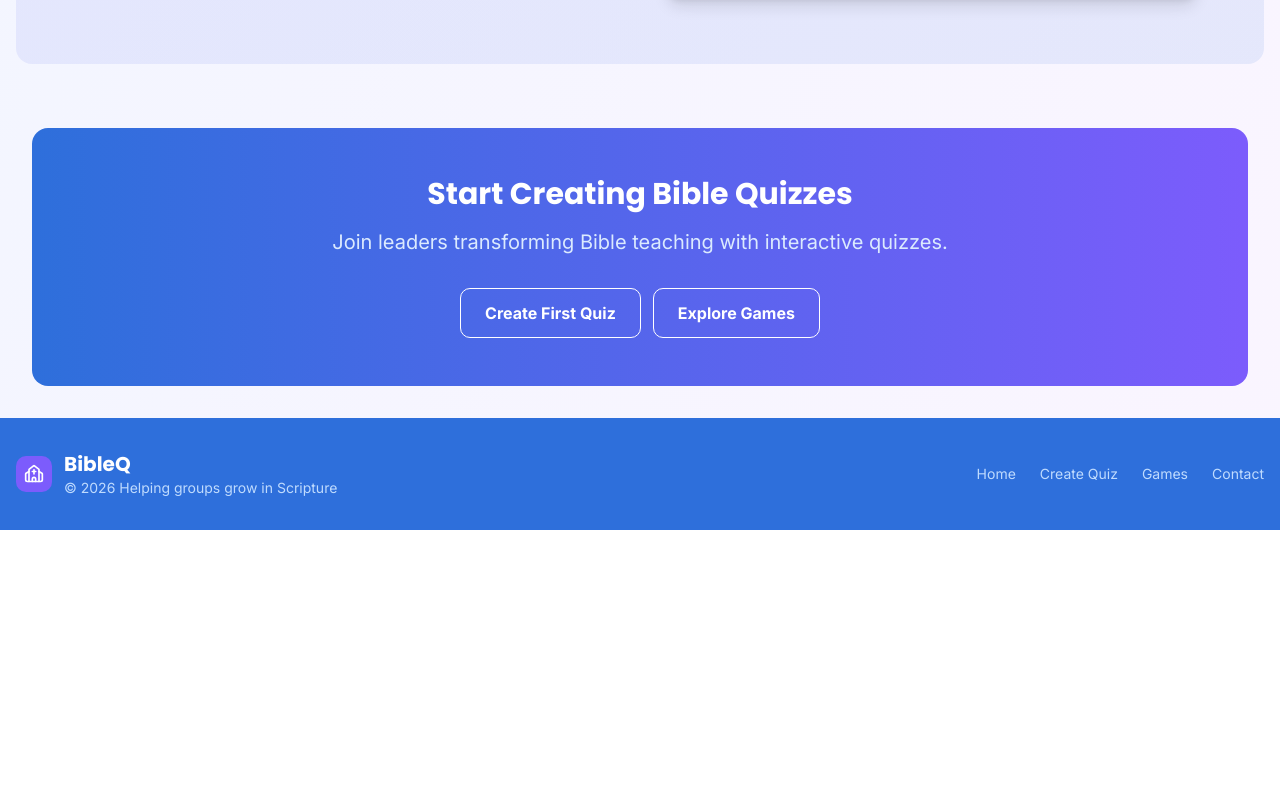
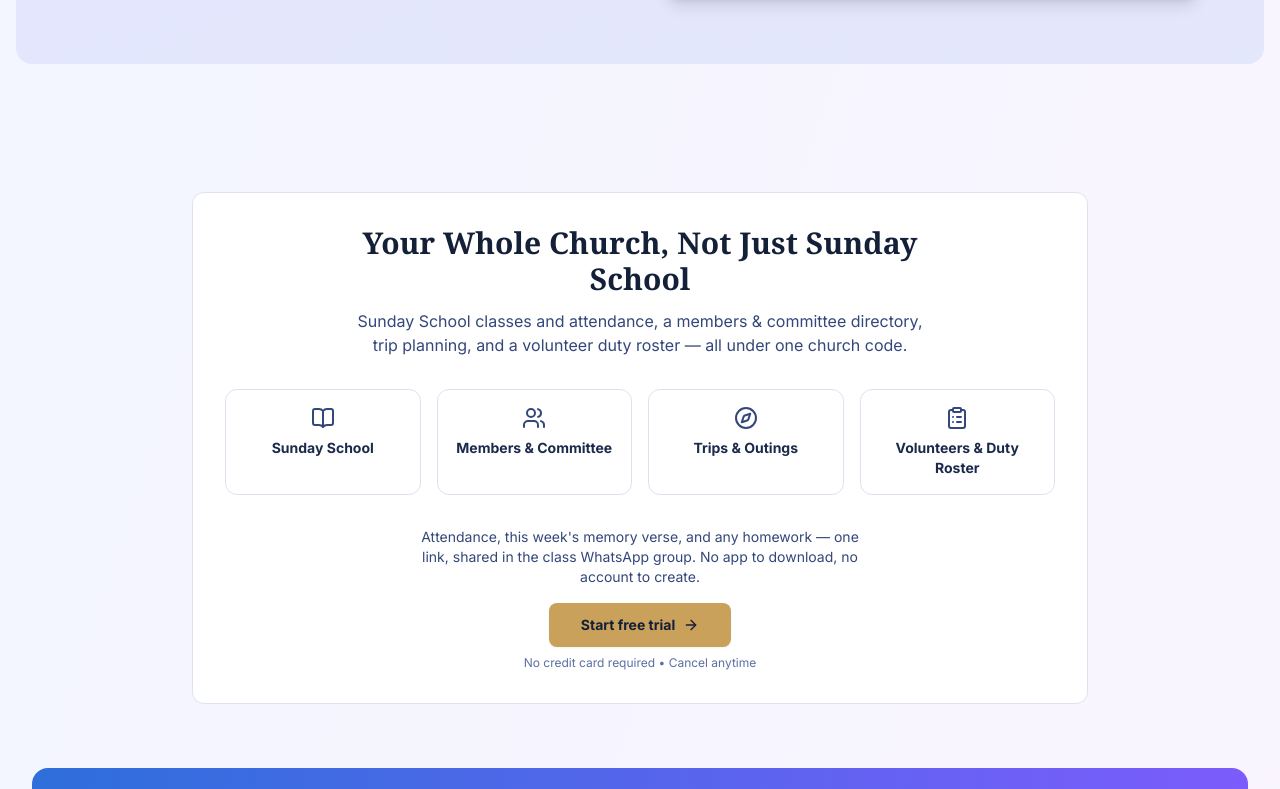
Before and after one commit to BIJODEV/BibleQZ, a React (Create React App) app: page / in a window 1280 px wide. Shown: the part 2751-3540 px from the top of the page. Before the commit the page ends 3281 px from the top, so only its background shows below. Built offline with nearby package versions, Linux system fonts and the light colour scheme; no server answers.

Commit message:
knowurchurch.com promotion section added

```diff
--- /dev/null
+++ b/src/components/promotions/KnowMyChurchPromo.jsx
@@ -0,0 +1,60 @@
+import React from 'react';
+import { BookOpen, Users, Compass, ClipboardList, ArrowRight } from 'lucide-react';
+
+const MODULES = [
+  { icon: BookOpen, label: 'Sunday School' },
+  { icon: Users, label: 'Members & Committee' },
+  { icon: Compass, label: 'Trips & Outings' },
+  { icon: ClipboardList, label: 'Volunteers & Duty Roster' },
+];
+
+const KnowMyChurchPromo = () => {
+  return (
+    <div className="bg-white border border-[#DCE2EF] rounded-xl p-6 sm:p-8">
+      <div className="text-center max-w-xl mx-auto mb-6 sm:mb-8">
+        <h2
+          className="font-serif text-2xl sm:text-3xl font-bold text-[#141F38] mb-3"
+          style={{ fontOpticalSizing: 'none', fontVariationSettings: '"opsz" 9' }}
+        >
+          Your Whole Church, Not Just Sunday School
+        </h2>
+        <p className="text-sm sm:text-base text-[#33477A]">
+          Sunday School classes and attendance, a members & committee directory, trip planning,
+          and a volunteer duty roster — all under one church code.
+        </p>
+      </div>
+
+      <div className="grid grid-cols-2 sm:grid-cols-4 gap-3 sm:gap-4 mb-6 sm:mb-8">
+        {MODULES.map(({ icon: Icon, label }) => (
+          <div
+            key={label}
+            className="bg-white border border-[#DCE2EF] rounded-xl p-4 text-center hover:border-[#DFBC79] hover:shadow-md transition-all"
+          >
+            <Icon className="w-6 h-6 mx-auto mb-2 text-[#33477A]" />
+            <div className="text-xs sm:text-sm font-semibold text-[#1B2A4A]">{label}</div>
+          </div>
+        ))}
+      </div>
+
+      <p className="text-center text-xs sm:text-sm text-[#33477A] mb-4 max-w-md mx-auto">
+        Attendance, this week's memory verse, and any homework — one link, shared in the class
+        WhatsApp group. No app to download, no account to create.
+      </p>
+
+      <div className="flex flex-col items-center gap-2">
+        <a
+          href="https://knowurchurch.com"
+          target="_blank"
+          rel="noopener noreferrer"
+          className="inline-flex items-center bg-[#C9A15A] text-[#141F38] px-8 py-3 rounded-lg hover:bg-[#D4AC66] transition-colors font-semibold text-sm shadow-sm"
+        >
+          Start free trial
+          <ArrowRight className="w-4 h-4 ml-2" />
+        </a>
+        <p className="text-xs text-[#5A6FA3]">No credit card required &bull; Cancel anytime</p>
+      </div>
+    </div>
+  );
+};
+
+export default KnowMyChurchPromo;
--- a/src/pages/Home.jsx
+++ b/src/pages/Home.jsx
@@ -3,6 +3,7 @@ import { Link } from 'react-router-dom';
 import { useAuth } from '../contexts/AuthContext';
 import MetaTags from '../components/SEO/MetaTags';
 import Button from '../components/UI/Button';
+import KnowMyChurchPromo from '../components/promotions/KnowMyChurchPromo';
 import bibleGamesImage from '../assets/images/games.png';
 import {
   Church,
@@ -263,6 +264,13 @@ const Home = () => {
         </div>
       </section>
 
+      {/* Know Your Church Promo */}
+      <section className="py-8 md:py-16 px-4">
+        <div className="max-w-4xl mx-auto">
+          <KnowMyChurchPromo />
+        </div>
+      </section>
+
       {/* Final CTA */}
       <section className="bg-gradient-to-r from-brand-blue to-brand-violet rounded-2xl p-4 md:p-8 lg:p-12 text-center text-white mx-4">
         <h2 className="text-xl md:text-3xl font-heading font-bold mb-3 md:mb-4">Start Creating Bible Quizzes</h2>
```
Also changed, not shown: .playwright-mcp/page-2026-07-22T08-16-49-286Z.yml (added), home-full.png (added), 1 other file (tests, documents, lock files or other folders).
